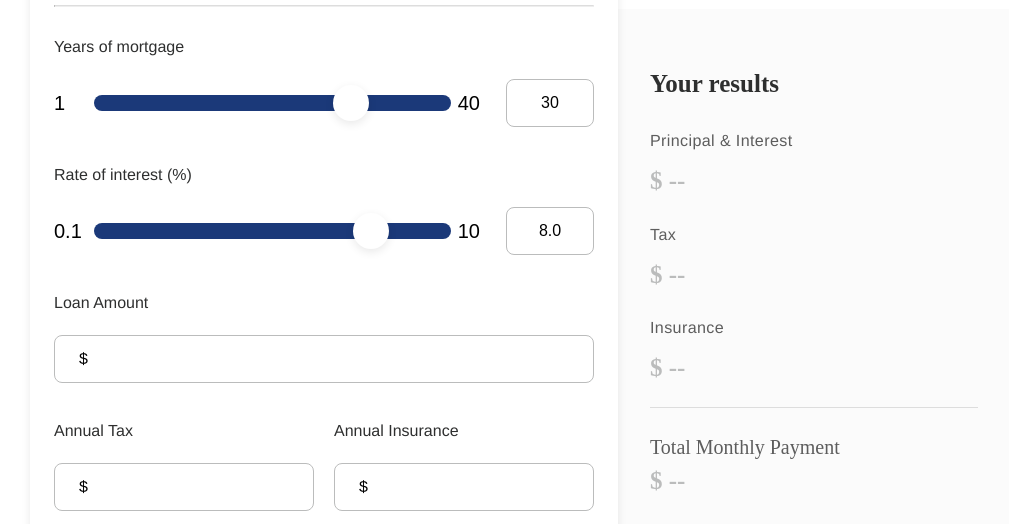
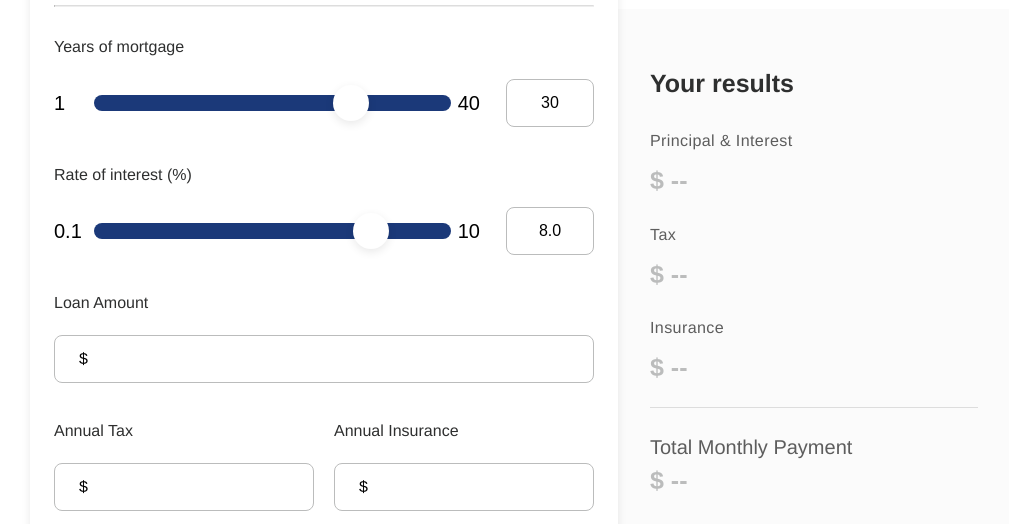
Before and after one commit to yujulio/mortgage-calculator, a website built with webpack: page dist/index.html in a window 1280 px wide. Shown: the part 175-699 px from the top of the page, without its empty margins (120-1129 px from the left). Built offline with nearby package versions, Linux system fonts and the light colour scheme.

Commit message:
Remove unused font

```diff
--- a/src/styles.scss
+++ b/src/styles.scss
@@ -359,7 +359,6 @@ body {
     }
 
     h2 {
-      font-family: Graphik;
       font-style: normal;
       font-weight: 600;
       font-size: 25px;
@@ -369,7 +368,6 @@ body {
     }
 
     h3 {
-      font-family: Graphik;
       font-style: normal;
       font-weight: normal;
       font-size: 20px;
@@ -398,7 +396,6 @@ body {
     }
 
     p {
-      font-family: Graphik;
       font-style: normal;
       font-weight: 600;
       font-size: 25px;
```
